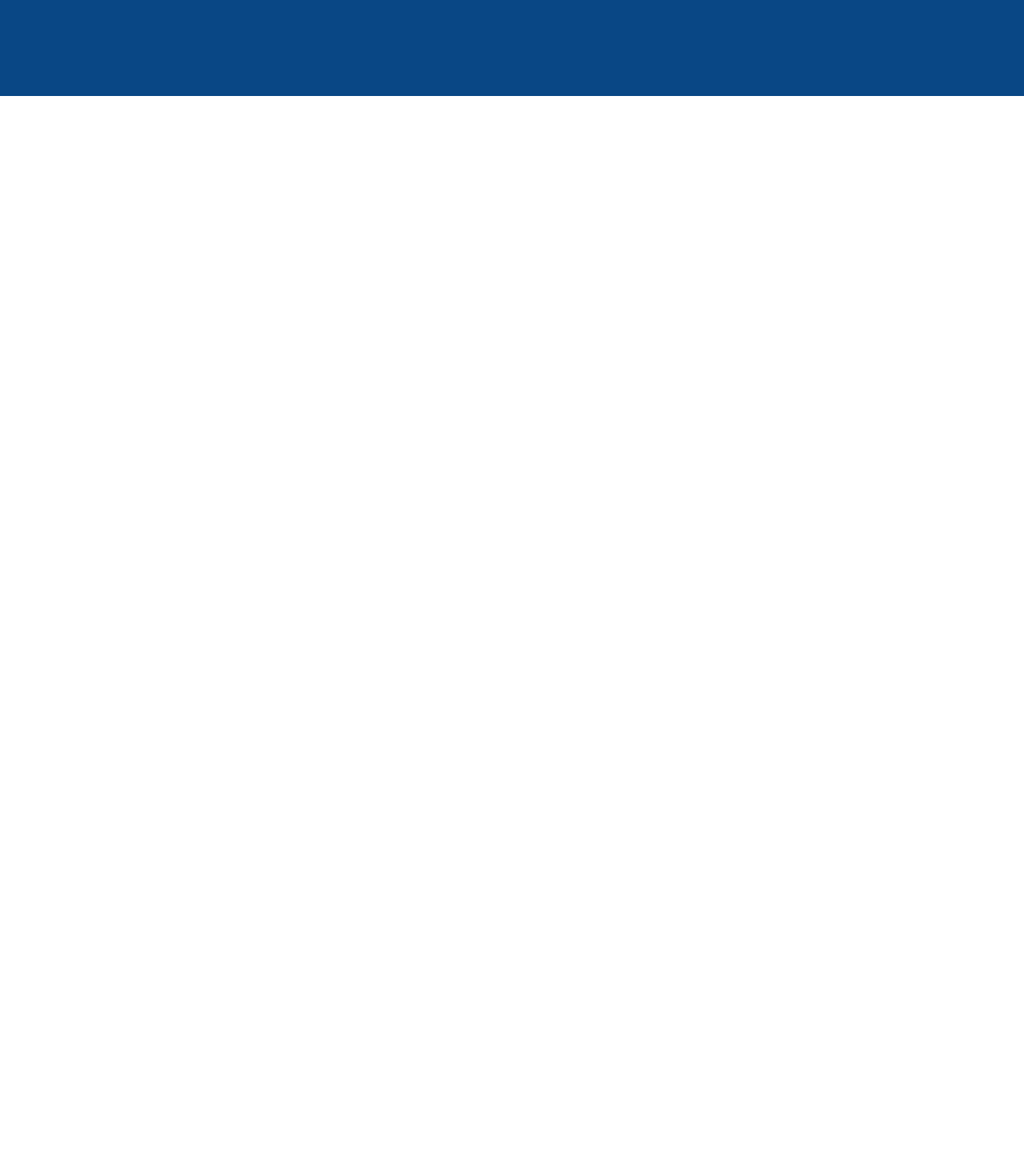
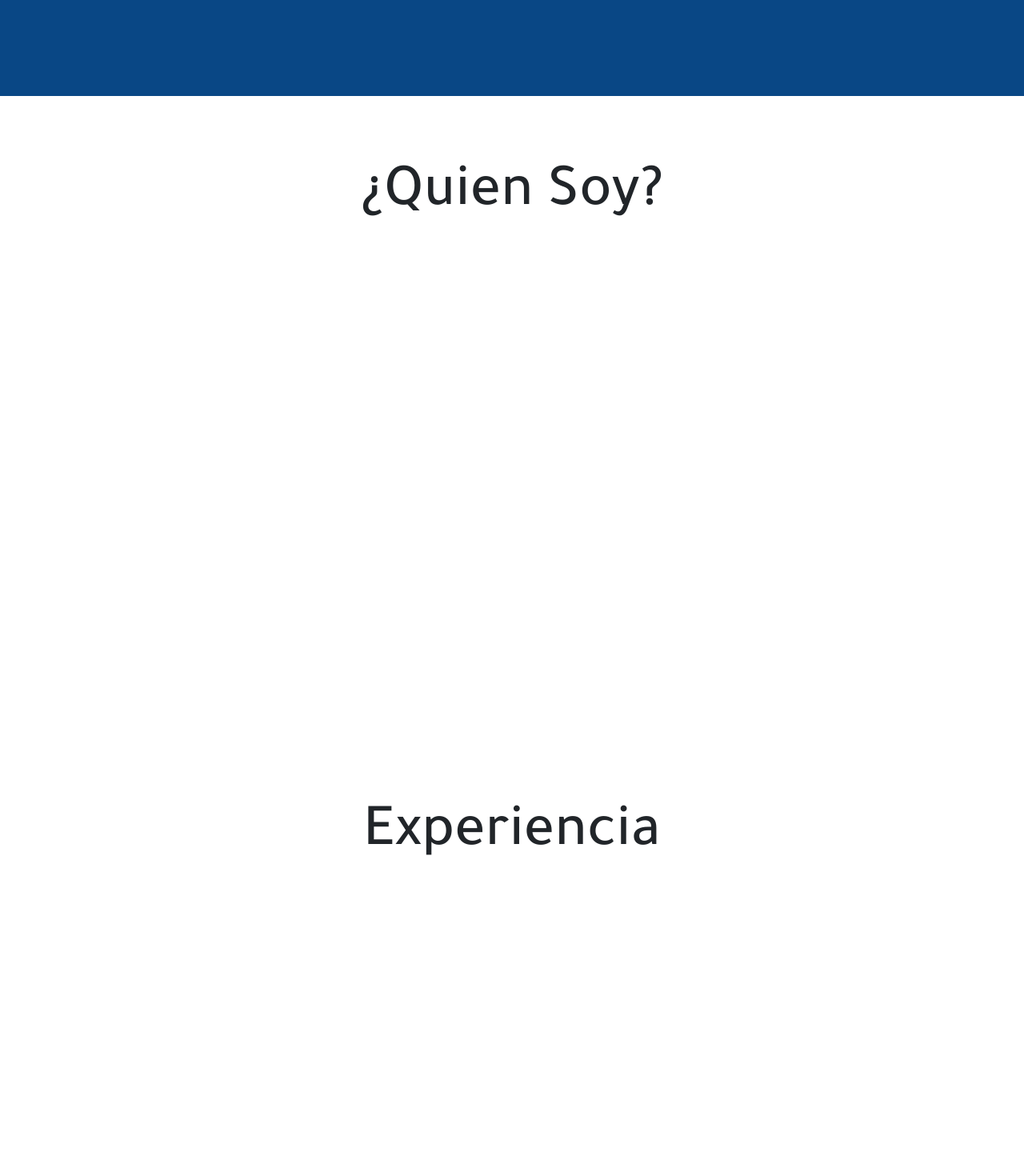
Before and after one commit to alexolivares9211/curriculum, a React (Create React App) app: page / in a window 1280 px wide. Shown: the part 680-2150 px from the top of the page at 80% size. Built offline with nearby package versions, Linux system fonts and the light colour scheme.

Commit message:
adjust containers

```diff
--- a/package.json
+++ b/package.json
@@ -1,5 +1,5 @@
 {
-  "homepage": "http://alexolivares9211.github.io/curriculum",
+  "homepage": "https://alexolivares9211.github.io/curriculum",
   "name": "curriculum",
   "version": "0.1.0",
   "private": true,
--- a/src/App.css
+++ b/src/App.css
@@ -1,6 +1,5 @@
 body, #root {
     width: 100%;
-    color: white;
     font-family: 'Tajawal', sans-serif;
     font-size: 30px;
 }
@@ -15,7 +14,11 @@ html {
     align-items: center;
     justify-content: center;
     flex-direction: column;
-    animation-duration: 5s;
+}
+.sections-container {
+    height: 100vh;
+    display: flex;
+    justify-content: center;
 }
 
 .container-fluid {
@@ -26,6 +29,12 @@ html {
     background-color: #094785;
 }
 
-h1 {
+.title-header {
     font-size:  3em !important;
+    color: white;
 }
+
+.title-sections {
+    font-size: 2.5em;
+    margin-top: 10vh;
+}
--- a/src/components/AboutComponent.js
+++ b/src/components/AboutComponent.js
@@ -4,8 +4,8 @@ import {Container} from "react-bootstrap";
 class AboutComponent extends Component {
     render() {
         return (
-            <Container fluid className="header-container" id="about">
-
+            <Container fluid className="sections-container" id="about">
+                <h1 className="title-sections">¿Quien Soy?</h1>
             </Container>
         );
     }
--- a/src/components/ContactComponent.js
+++ b/src/components/ContactComponent.js
@@ -4,8 +4,8 @@ import {Container} from "react-bootstrap";
 class ContactComponent extends Component {
     render() {
         return (
-            <Container fluid className="header-container" id="contact">
-
+            <Container fluid className="sections-container" id="contact">
+                <h1 className="title-sections">Contacto</h1>
             </Container>
         );
     }
--- a/src/components/CoursesComponent.js
+++ b/src/components/CoursesComponent.js
@@ -4,8 +4,8 @@ import {Container} from "react-bootstrap";
 class CoursesComponent extends Component {
     render() {
         return (
-            <Container fluid className="header-container" id="courses">
-
+            <Container fluid className="sections-container" id="courses">
+                <h1 className="title-sections">Cursos</h1>
             </Container>
         );
     }
--- a/src/components/EducationComponent.js
+++ b/src/components/EducationComponent.js
@@ -4,8 +4,8 @@ import {Container} from "react-bootstrap";
 class EducationComponent extends Component {
     render() {
         return (
-            <Container fluid className="header-container" id="education">
-
+            <Container fluid className="sections-container" id="education">
+                <h1 className="title-sections">Escolaridad</h1>
             </Container>
         );
     }
--- a/src/components/ExperienceComponent.js
+++ b/src/components/ExperienceComponent.js
@@ -4,8 +4,8 @@ import {Container} from "react-bootstrap";
 class ExperienceComponent extends Component {
     render() {
         return (
-            <Container fluid className="header-container" id="experience">
-
+            <Container fluid className="sections-container" id="experience">
+                <h1 className="title-sections">Experiencia</h1>
             </Container>
         );
     }
--- a/src/components/HeaderComponent.js
+++ b/src/components/HeaderComponent.js
@@ -5,8 +5,8 @@ const HeaderComponent = () => {
 
     return (
         <Container fluid className="header-container" id="home">
-            <h1>Curriculum</h1>
-            <h1>Ing. Alejandro Muñoz Olivares</h1>
+            <h1 className="title-header">Curriculum</h1>
+            <h1 className="title-header">Ing. Alejandro Muñoz Olivares</h1>
         </Container>
     );
 };
--- a/src/components/LanguagesComponent.js
+++ b/src/components/LanguagesComponent.js
@@ -4,8 +4,8 @@ import {Container} from "react-bootstrap";
 class LanguagesComponent extends Component {
     render() {
         return (
-            <Container fluid className="header-container" id="languages">
-
+            <Container fluid className="sections-container" id="languages">
+                <h1 className="title-sections">Idiomas</h1>
             </Container>
         );
     }
--- a/src/pages/Languages.js
+++ b/src/pages/Languages.js
@@ -4,9 +4,9 @@ import LanguagesComponent from "../components/LanguagesComponent";
 class Languages extends Component {
     render() {
         return (
-            <div>
+            <>
                <LanguagesComponent />
-            </div>
+            </>
         );
     }
 }
--- a/src/pages/Navigation.js
+++ b/src/pages/Navigation.js
@@ -4,9 +4,9 @@ import NavComponent from "../components/NavComponent";
 class Navigation extends Component {
     render() {
         return (
-            <div>
+            <>
                 <NavComponent/>
-            </div>
+            </>
         );
     }
 };
```
